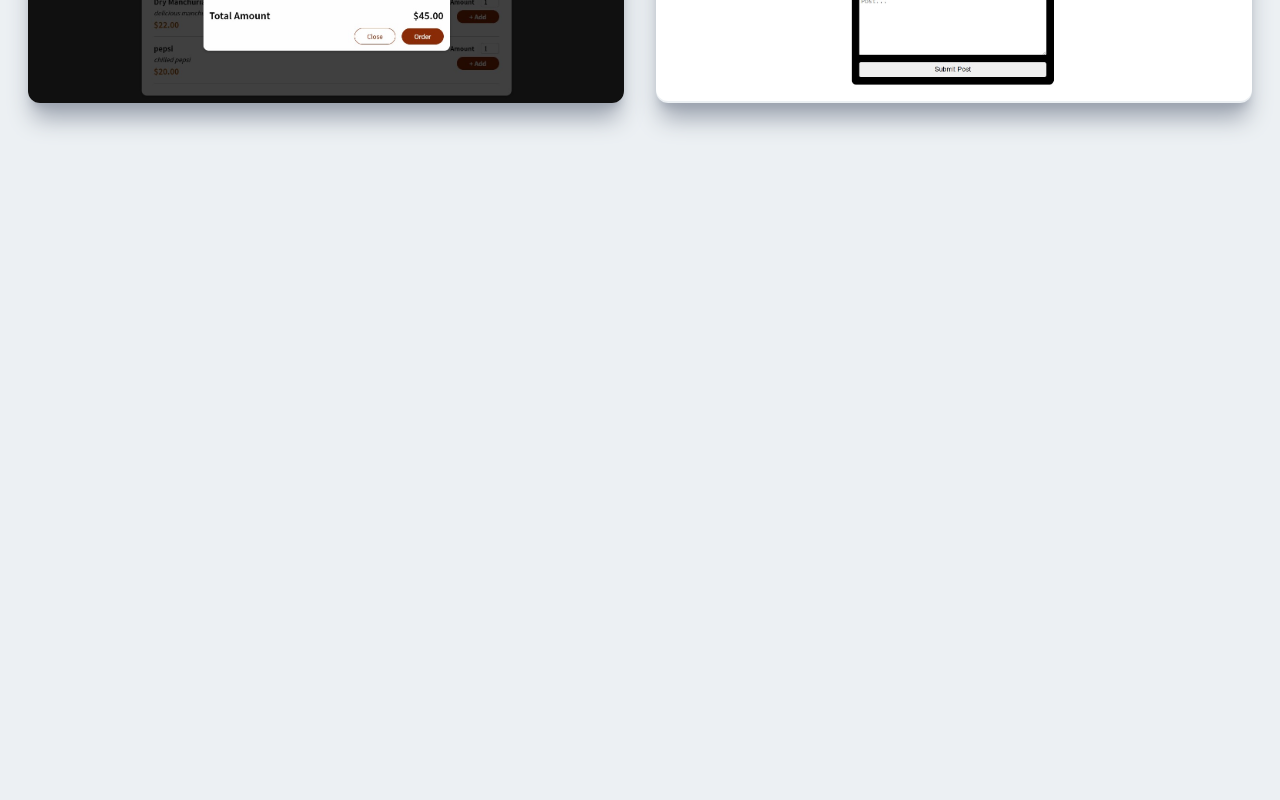
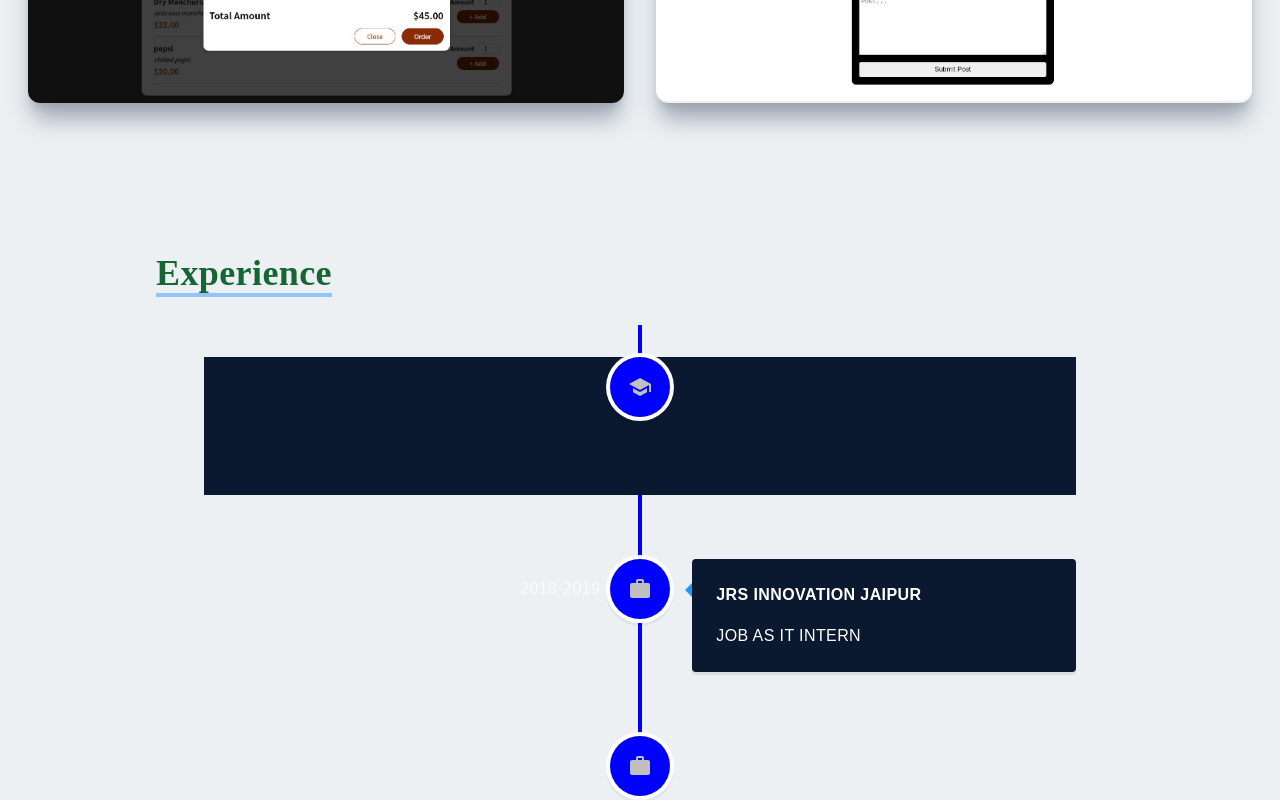
Before and after one commit to kunwarabhi7/nextjs-portfolio, a Next.js app: page / in a window 1280 px wide. Shown: the part 2621-3421 px from the top of the page. Before the commit the page ends 2788 px from the top, so only its background shows below. Built offline with nearby package versions, Linux system fonts and the light colour scheme.

Commit message:
added experience

```diff
--- /dev/null
+++ b/components/Experience.jsx
@@ -0,0 +1,69 @@
+import React from 'react'
+import {
+    VerticalTimeline,
+    VerticalTimelineElement,
+  } from "react-vertical-timeline-component";
+  import {MdSchool, MdWork} from "react-icons/md";
+
+  import "react-vertical-timeline-component/style.min.css";
+
+const Experience = () => {
+  return (
+    <div name='experience' className='w-full h-screen dark:bg-gray-900 text-gray-300'>
+      <div className='max-w-[1000px] mx-auto p-4 flex flex-col justify-center w-full h-full'>
+      <div className='pb-8'>
+        <h1 className='text-4xl font-bold inline border-b-4 text-green-800 dark:text-white border-blue-300'>
+          Experience
+        </h1> </div>
+        <VerticalTimeline lineColor="blue">
+
+        <VerticalTimelineElement
+
+          className="bg-[#0a192f] verticial-timeline-element--education"
+          contentStyle={{ background: '#0a192f', color: '#fff' }}
+          contentArrowStyle={{ borderRight: '7px solid  rgb(33, 150, 243)' }}
+
+          date="2012-2016"
+          iconStyle={{ background: "blue", color: "silver" }}
+          icon={<MdSchool />}
+        >
+          <h3 className="verticial-timeline-element-title ">
+            The Technological Institute of Textile and Sciences
+          </h3>
+          <p>B.Tech Degree</p>
+        </VerticalTimelineElement>
+
+        <VerticalTimelineElement
+          className="verticial-timeline-element--education"
+          contentStyle={{ background: '#0a192f', color: '#fff' }}
+          contentArrowStyle={{ borderRight: '7px solid  rgb(33, 150, 243)' }}
+          date="2018-2019"
+          iconStyle={{ background: "blue", color: "silver" }}
+          icon={<MdWork />}
+        >
+          <h3 className="verticial-timeline-element-title">
+            JRS INNOVATION JAIPUR
+          </h3>
+          <p>JOB AS IT INTERN</p>
+        </VerticalTimelineElement>
+        <VerticalTimelineElement
+          className="verticial-timeline-element--education"
+          contentStyle={{ background: '#0a192f', color: '#fff' }}
+          contentArrowStyle={{ borderRight: '7px solid  rgb(33, 150, 243)' }}
+          date="2019-2020"
+          iconStyle={{ background: "blue", color: "silver" }}
+          icon={<MdWork />}
+        >
+          <h3 className="verticial-timeline-element-title">
+            TECHNOGLOBE JAIPUR
+          </h3>
+          <p>JOB AS PYTHON INTERN</p>
+        </VerticalTimelineElement>
+      </VerticalTimeline>
+      </div>
+
+    </div>
+  )
+}
+
+export default Experience
--- a/package.json
+++ b/package.json
@@ -13,6 +13,7 @@
     "react": "18.2.0",
     "react-dom": "18.2.0",
     "react-icons": "^4.6.0",
+    "react-vertical-timeline-component": "^3.5.2",
     "typewriter-effect": "^2.19.0"
   },
   "devDependencies": {
--- a/pages/index.js
+++ b/pages/index.js
@@ -5,6 +5,7 @@ import HomeScreen from '../components/HomeScreen'
 import { useState } from 'react'
 import Skills from '../components/Skills'
 import Project from '../components/Projects'
+import Experience from '../components/Experience'
 export default function Home() {
   const[darkmode ,setDarkmode] = useState(false)
   return (
@@ -20,6 +21,7 @@ export default function Home() {
       <HomeScreen />
       <Skills />
       <Project />
+      <Experience />
       </main>
 
     </div>
```
Also changed, not shown: 1 other file (tests, documents, lock files or other folders).
